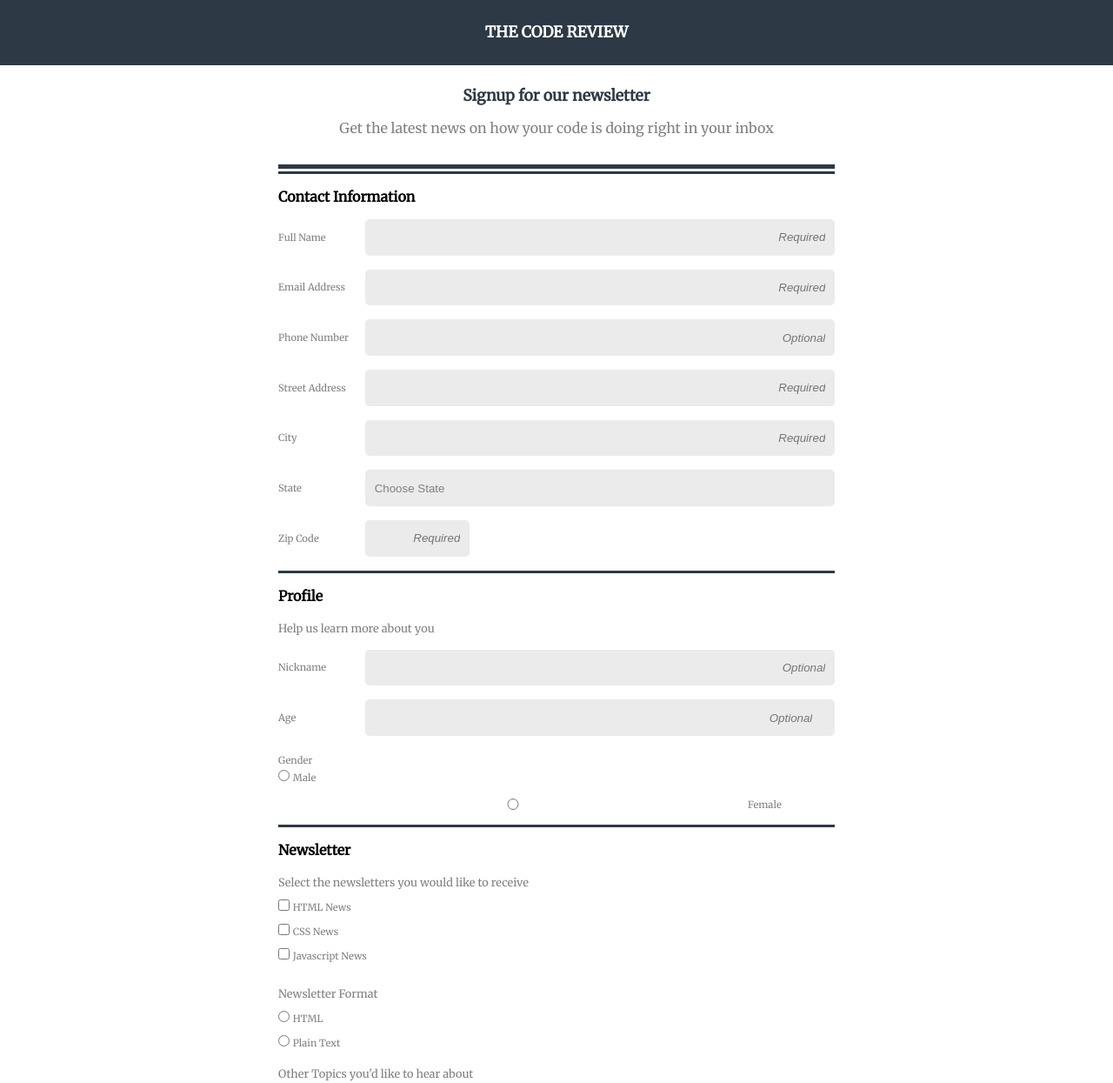
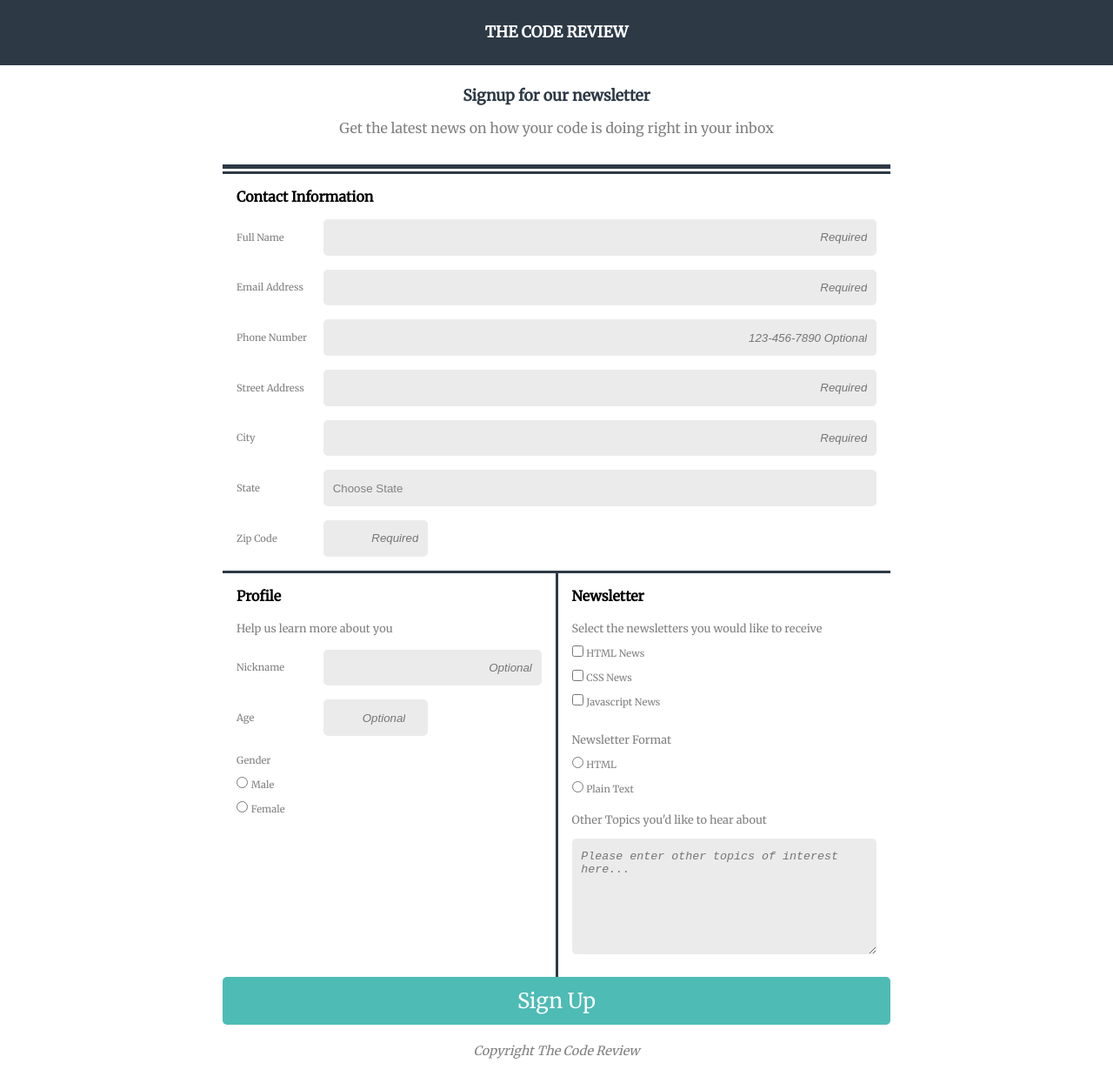
Before and after one commit to k-snides/online-registration-form, a plain HTML site: page index.html in a window 1280 px wide. Shown: the top 1245 px of the page at 87% size. Drawn offline with Linux system fonts and the light colour scheme.

Commit message:
form adjusted for desktop screens

```diff
--- a/css/style.css
+++ b/css/style.css
@@ -81,6 +81,16 @@ p {
 
 /* === Form === */
 /* --- Contact Information Section --- */
+.form-flex {
+	display: flex;
+	flex-wrap: wrap;
+}
+
+.form-section {
+	flex: 1 0 100%;
+	flex-direction: column;
+}
+
 fieldset {
 	border: none;
 	font-weight: bold;
@@ -94,14 +104,10 @@ label {
 	flex: 1 0 100%;
 }
 
-.form .wrapper {
+.form-section {
 	border-top: 3px solid rgb(45, 57, 69);
 }
 
-.form-flex {
-	display: flex;
-	flex-wrap: wrap;
-}
 
 legend {
 	padding: 1em 0;
@@ -123,17 +129,24 @@ textarea {
 	background-color: rgb(235, 235, 235);
 	border: none;
 	border-radius: 5px;
+
+	transition: background-color 0.6s ease-in;
 	flex: 1 0 230px;
-
-	transition: background-color 0.3s ease-in;
 }
 
 input:focus,
 select:focus,
 textarea:focus  {
 	border: 1px solid rgb(45, 57, 69);
-	background-color: rgb(225, 225, 225);
+	background-color: rgb(200, 200, 200);
 	outline: none;
+
+	animation: borderPlus 0.3s ease-in;
+}
+
+@keyframes borderPlus {
+	0% { box-shadow: 1px 1px 3px 5px rgb(45, 57, 69); }
+	50% { box-shadow: 2px 2px 5px 10px rgb(45, 57, 69); }
 }
 
 .sub-heading {
@@ -142,7 +155,7 @@ textarea:focus  {
 
 input,
 select,
-.form-newsletter__format textarea {
+textarea {
 	margin-bottom: 1em;
 }
 
@@ -188,13 +201,18 @@ option[value=""][disabled] {
 	display: flex;
 }
 
-.profile-details li:nth-child(3),
-.profile-details li:nth-child(4) {
+.profile-details li:nth-child(4),
+.profile-details li:nth-child(5) {
 	display: block;
+	margin: 0.5em 0;
 }
 
 .profile-details li:last-child {
 	margin-top: 0.5em;
+}
+
+#age {
+	max-width: 120px;
 }
 
 /* --- Newsletter Section --- */
@@ -262,25 +280,27 @@ footer p {
 	}
 
 	label {
+		max-width: 100px;
 		flex: 1 0 100px;
 		margin: auto;
-		max-width: 100px;
 	}
 
 	input {
-		margin: auto;
+	margin: auto;
 	}
 
 	.form-fields select{
 		margin-bottom: 0;
 	}
 
-	label[for="zipcode"] {
+	label[for="zipcode"],
+	label[for="age"] {
 		margin-left: 0;
 		margin-right: 0;
 	}
 
-	input#zipcode {
+	#zipcode,
+	#age {
 		margin-left: 0;
 	}
 
@@ -298,6 +318,27 @@ footer p {
 =================================================== */
 @media screen and (min-width: 1200px) {
 
+	.wrapper {
+		width: 60%;
+	}
+
+	.form-section.contact-information {
+		border-right: none;
+		flex: 1 0 100%;
+		/*margin: 0 0.5em 0 0;*/
+		/*padding: 0 0.5em 0 0;*/
+	}
+
+	.form-section {
+		flex: 1;
+		padding: 0 1em;
+		border-right: 3px solid rgb(45, 57, 69);
+	}
+
+	.form-section.newsletter {
+		border-right: none;
+		margin-right: 0;
+	}
 
 
 }
--- a/index.html
+++ b/index.html
@@ -29,10 +29,10 @@
 			</div>
 		</section>
 
-		<section class="form">
-			<form action="data-send.html" method="post">
-				<div class="wrapper">
-					<fieldset class="contact-information form-flex">
+		<form action="data-send.html" method="post">
+			<div class="wrapper form-flex">
+				<section class="form-section contact-information">
+					<fieldset>
 						<legend>Contact Information</legend>
 
 						<div class="form-group">
@@ -52,7 +52,7 @@
 								<li>
 									<!-- Phone Number -->
 									<label for="phone">Phone Number</label>
-									<input type="tel" id="phone" name="phone" placeholder="Optional" />
+									<input type="tel" id="phone" name="phone" pattern="\d{3}[\-]\d{3}[\-]\d{4}" placeholder="123-456-7890 Optional" />
 								</li>
 
 								<li>
@@ -151,10 +151,12 @@
 							</ul>
 						</div>
 					</fieldset>
-				</div>
+				</section>
+			<!-- </div> -->
 
-				<div class="wrapper">
-					<fieldset class="profile">
+			<!-- <div class="wrapper form-flex"> -->
+				<section class="form-section profile">
+					<fieldset>
 						<legend>Profile</legend>
 
 							<!-- Profile -->
@@ -182,14 +184,15 @@
 										<input type="radio" id="female" name="gender" value="female" />
 										<label for="female"> Female</label>
 									</li>
-
 								</ul>
 							</div>
 					</fieldset>
-				</div>
+				</section>
+			<!-- </div> -->
 
-				<div class="wrapper">
-					<fieldset class="newsletter">
+			<!-- <div class="wrapper form-flex"> -->
+				<section class="form-section newsletter">
+					<fieldset>
 						<legend>Newsletter</legend>
 
 							<!-- Newsletters (Checkbox) -->
@@ -238,11 +241,11 @@
 								</ul>
 							</div>
 					</fieldset>
+				</section>
 
-					<button type="submit">Sign Up</button>
-				</div>
-			</form>
-		</section>
+				<button type="submit">Sign Up</button>
+			</div>
+		</form>
 
 		<footer>
 			<p>Copyright The Code Review</p>
```
